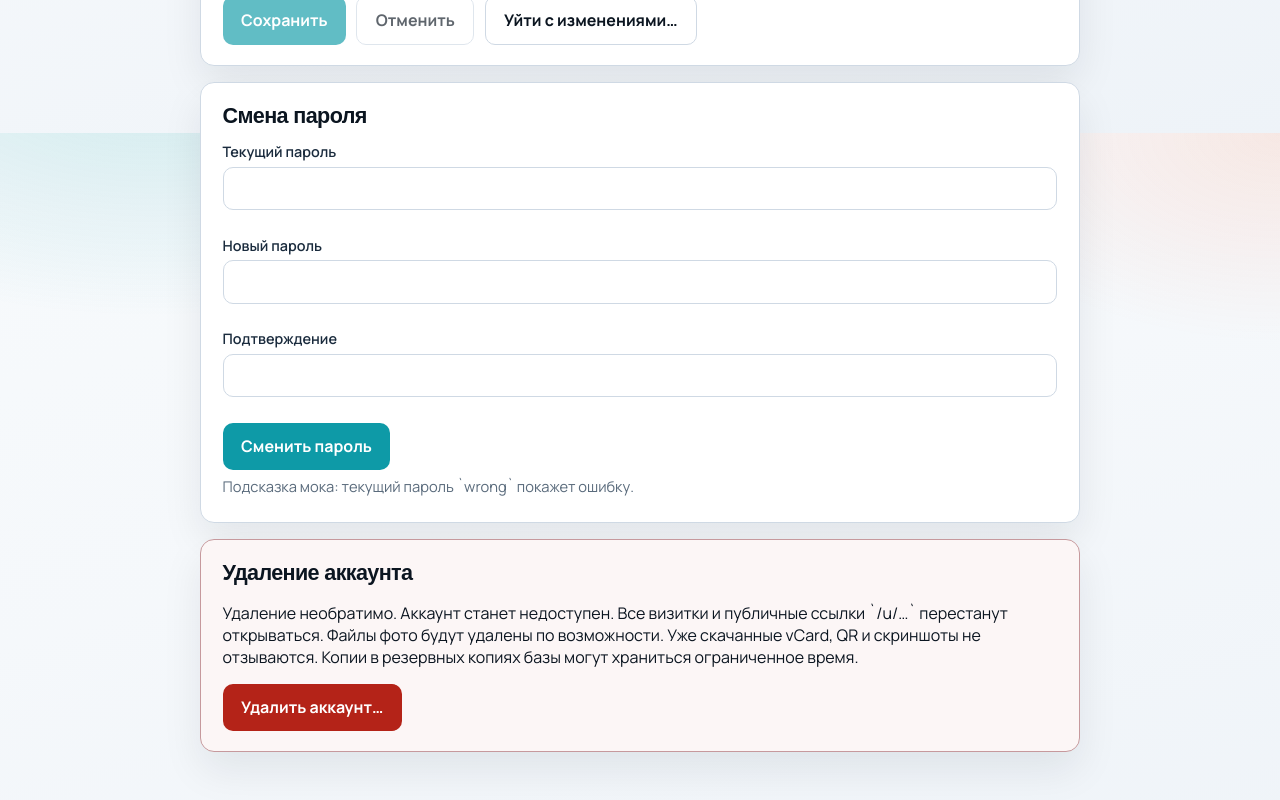
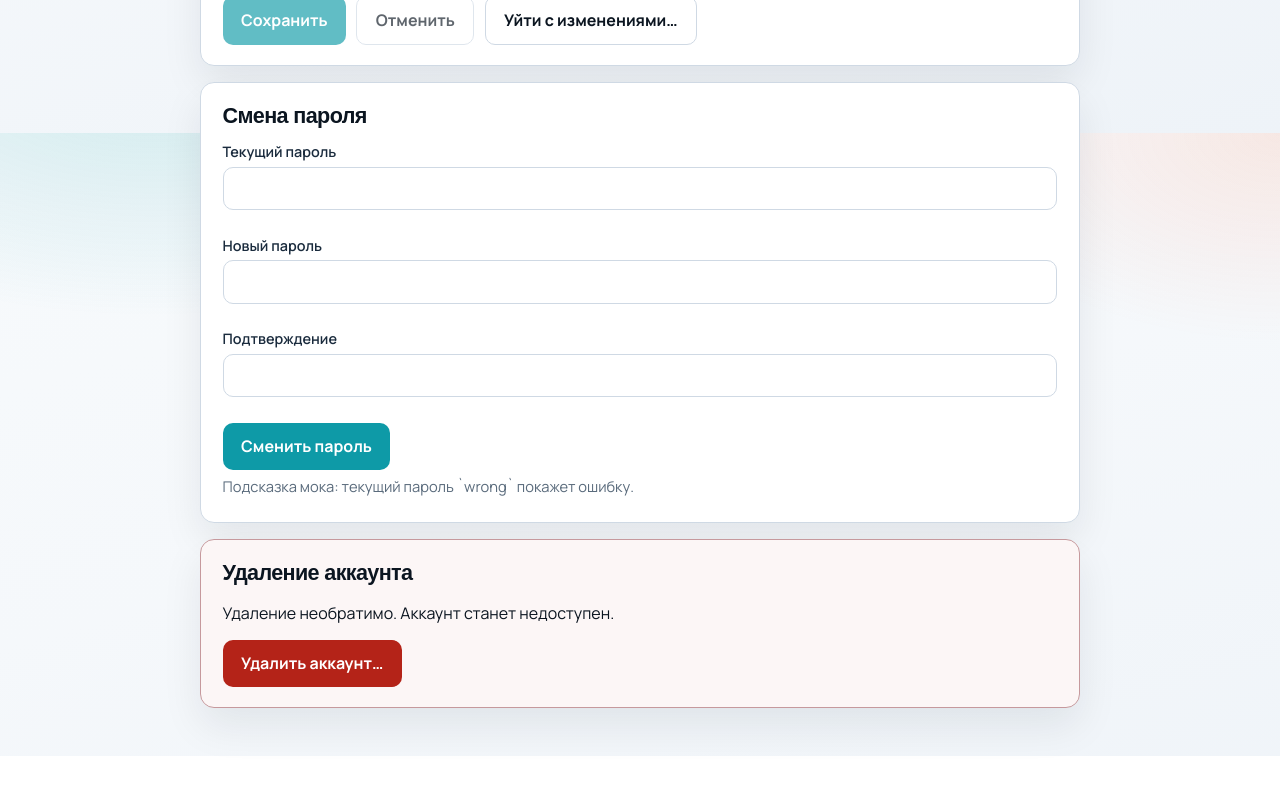
Before and after one commit to denisgurovch-hue/MyQRCards, a Next.js app in the folder apps/web/: page /prototypes/account in a window 1280 px wide. Shown: the part 667-1467 px from the top of the page. After the commit the page ends 1423 px from the top, so only its background shows below. Built offline with nearby package versions, Linux system fonts and the light colour scheme; a web font is replaced by a local one.

Commit message:
fix(web): shorten T-017 delete-account panel copy
Keep only the first two sentences on the danger panel.

```diff
--- a/apps/web/src/app/prototypes/account/account-prototype.tsx
+++ b/apps/web/src/app/prototypes/account/account-prototype.tsx
@@ -400,13 +400,7 @@ export function AccountPrototype() {
           <h2 id="account-delete-title" className="section-title">
             Удаление аккаунта
           </h2>
-          <p>
-            Удаление необратимо. Аккаунт станет недоступен. Все визитки и
-            публичные ссылки `/u/…` перестанут открываться. Файлы фото будут
-            удалены по возможности. Уже скачанные vCard, QR и скриншоты не
-            отзываются. Копии в резервных копиях базы могут храниться
-            ограниченное время.
-          </p>
+          <p>Удаление необратимо. Аккаунт станет недоступен.</p>
 
           {deletePhase === 'idle' ? (
             <button type="button" className="button danger" onClick={openDelete}>
```
